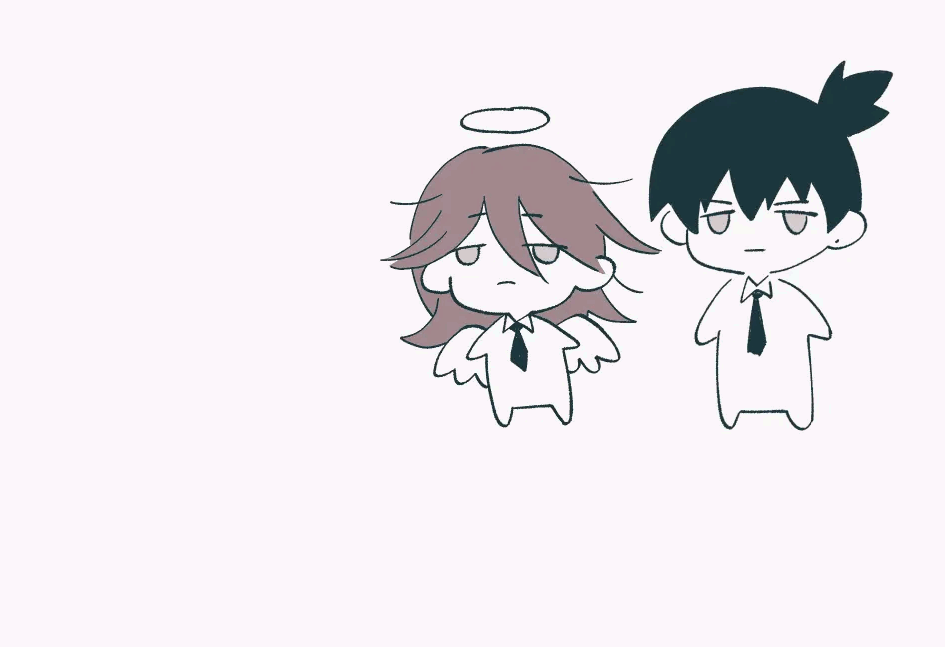
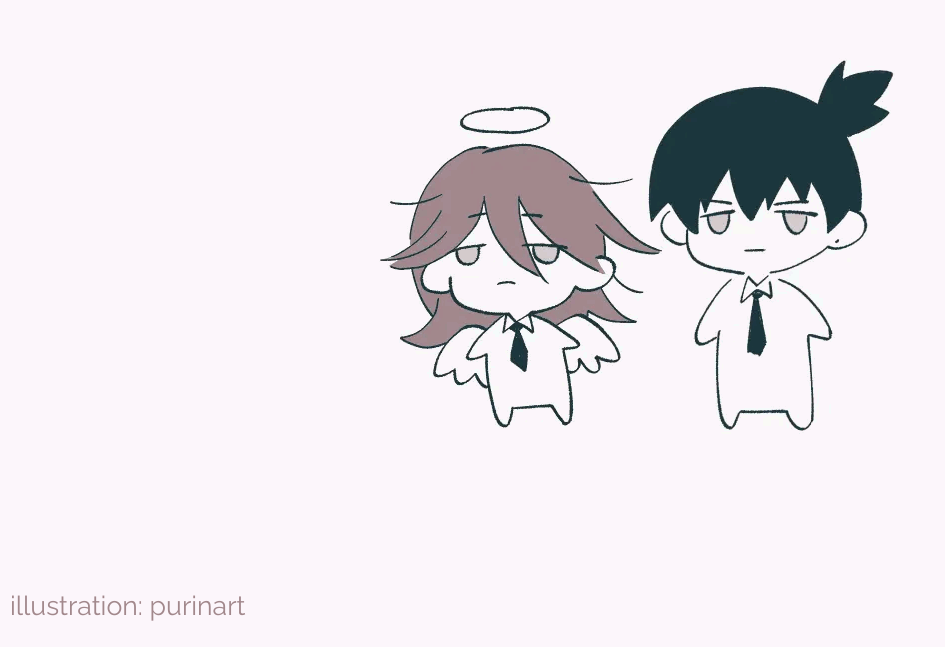
Before and after one commit to akiangel/akiangel.github.io, a plain HTML site: page index.html in a window 1280 px wide. Shown: the part 169-816 px from the top of the page, without its empty margins (0-945 px from the left). Drawn offline with nearby package versions, Linux system fonts and the light colour scheme.

Commit message:
credits
added credits

```diff
--- a/css/aki.css
+++ b/css/aki.css
@@ -1,6 +1,7 @@
 body {
     background-color: #FCF6FB;
     overflow: hidden;
+    font-family: 'Raleway', sans-serif;
 }
 
 .scaling-image {
@@ -13,6 +14,33 @@ body {
     align-items:center;
     height: 100vh;
     width: 100vw;
+    z-index: 1;
+}
+
+.credits {
+    color: #A2888C;
+    position:absolute;
+    bottom: 0;
+    left: 0;
+    padding: 0;
+    margin: 10px;
+    z-index: 2;
+}
+
+@media screen and (min-width: 401px) {
+    .credits a:link, a:visited {
+        font-size: 20pt;
+    }
+}
+
+@media screen and (max-width: 400px) {
+    .credits a:link, a:visited {
+        font-size: 26pt;
+    }
+}
+.credits a:link, a:visited {
+    color: #A2888C;
+    text-decoration: none;
 }
 
 :root {
--- a/index.html
+++ b/index.html
@@ -1,4 +1,5 @@
 <html>
+
 <head>
     <!--
 
@@ -12,8 +13,14 @@
 
     -->
 
+    <!-- Styles and fonts -->
     <link rel="stylesheet" href="css/aki.css" />
     <link rel="stylesheet" href="https://cdnjs.cloudflare.com/ajax/libs/animate.css/4.1.1/animate.min.css" />
+    <link rel="preconnect" href="https://fonts.googleapis.com">
+    <link rel="preconnect" href="https://fonts.gstatic.com" crossorigin>
+    <link href="https://fonts.googleapis.com/css2?family=Raleway&display=swap" rel="stylesheet">
+
+    <!-- Favicon -->
     <link rel="apple-touch-icon" sizes="180x180" href="apple-touch-icon.png">
     <link rel="icon" type="image/png" sizes="32x32" href="favicon-32x32.png">
     <link rel="icon" type="image/png" sizes="16x16" href="favicon-16x16.png">
@@ -41,11 +48,13 @@
 </head>
 
 <body>
+    <div class="credits">
+        <a href="https://mrpurin.carrd.co/">illustration: purinart</a>
+    </div>
     <div class="container">
         <div>
             <a href="https://youtu.be/dQw4w9WgXcQ">
-                <img class="animate__animated animate__fadeIn scaling-image"
-                    src="img/them.gif" alt="<3" />
+                <img class="animate__animated animate__fadeIn scaling-image" src="img/them.gif" alt="<3" />
             </a>
         </div>
     </div>
```
